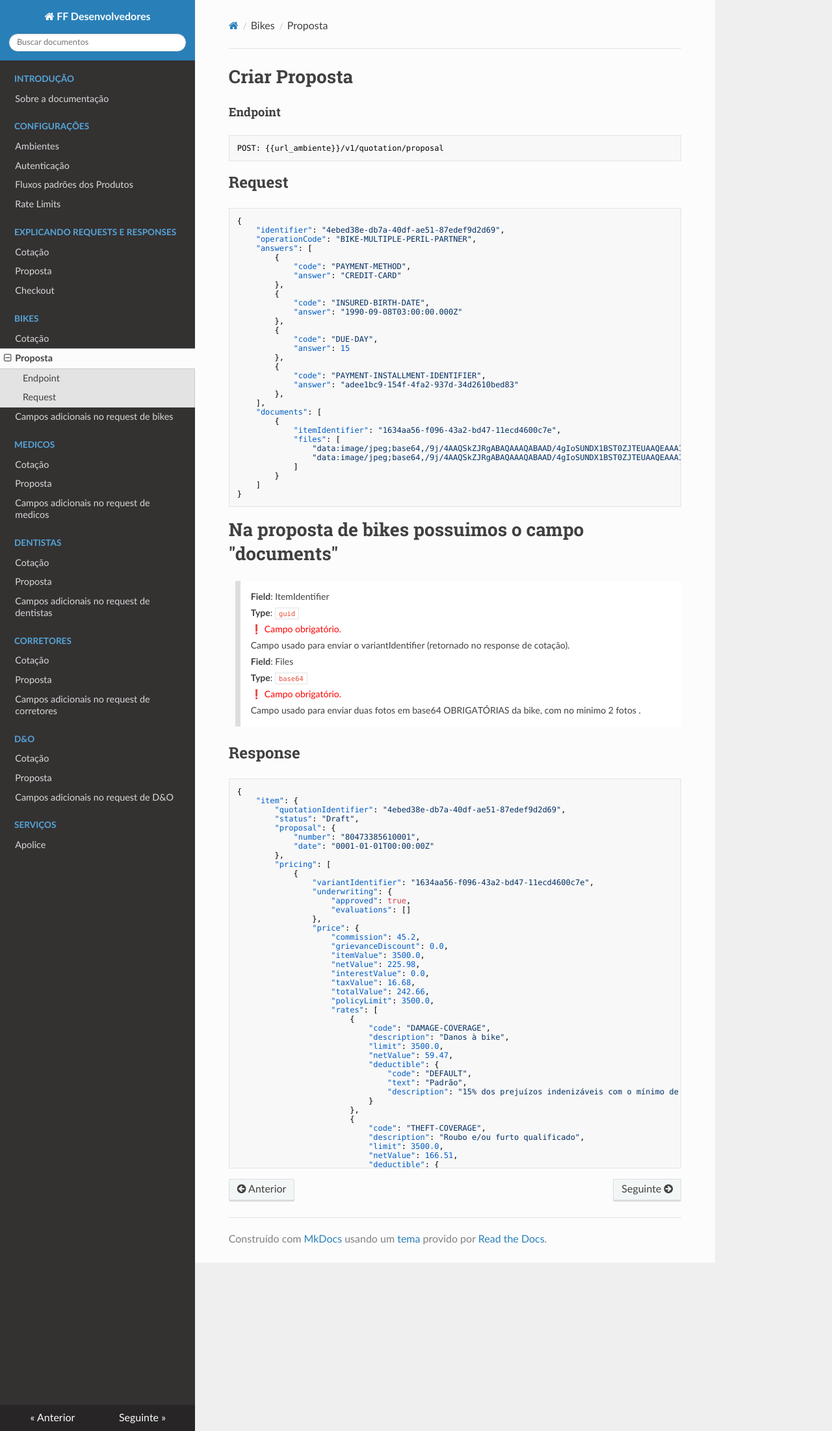
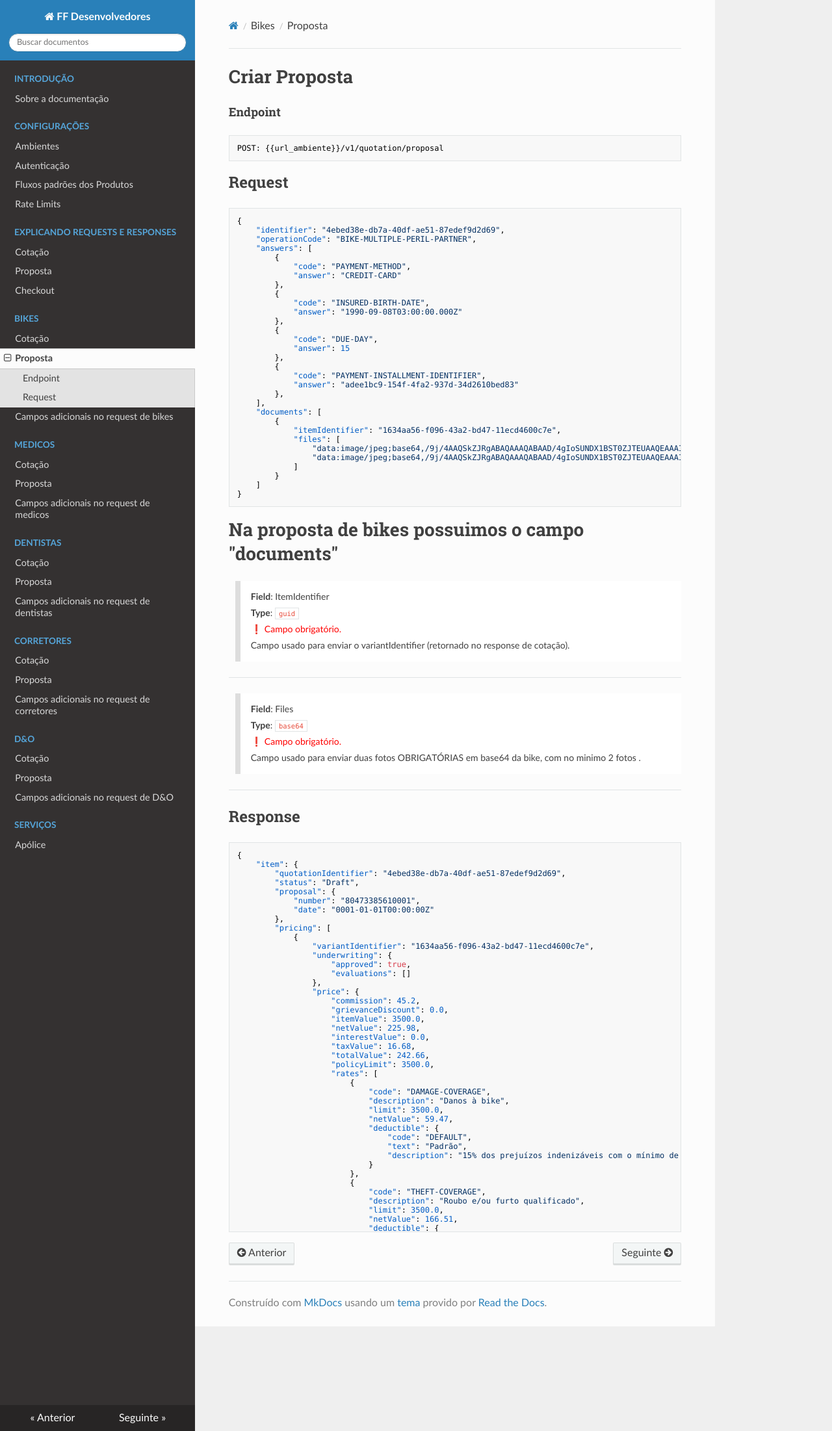
Before and after one commit to trinca137/ff-for-devs-docs, an MkDocs documentation site: the page built from docs/produtos/bike/proposta.md, in a window 1280 px wide. Shown: the whole page at 65% size. Built offline with MkDocs 1.6.1, drawn with Linux system fonts in a browser that asks for light colours; nearby versions of some CDN libraries.

Commit message:
Update name apolices

````diff
--- a/docs/produtos/bike/proposta.md
+++ b/docs/produtos/bike/proposta.md
@@ -50,11 +50,15 @@ Request
 >
 > Campo usado para enviar o variantIdentifier (retornado no response de cotação).<br>
 
+----------------------------------------------------------------------------------------
+
 > **Field**: Files <br>
 > **Type**: ```base64``` <br>
 > <text class="aviso">❗ Campo obrigatório.</text> <br>
 >
-> Campo usado para enviar duas fotos em base64 OBRIGATÓRIAS da bike, com no minimo 2 fotos .<br>
+> Campo usado para enviar duas fotos OBRIGATÓRIAS em base64 da bike, com no minimo 2 fotos .<br>
+
+----------------------------------------------------------------------------------------
 
 Response
 --------
--- a/mkdocs.yml
+++ b/mkdocs.yml
@@ -64,4 +64,4 @@ nav:
 
 
   - 'Serviços':
-    - Apolice: 'services/policy.md'
+    - Apólice: 'services/policy.md'
````
